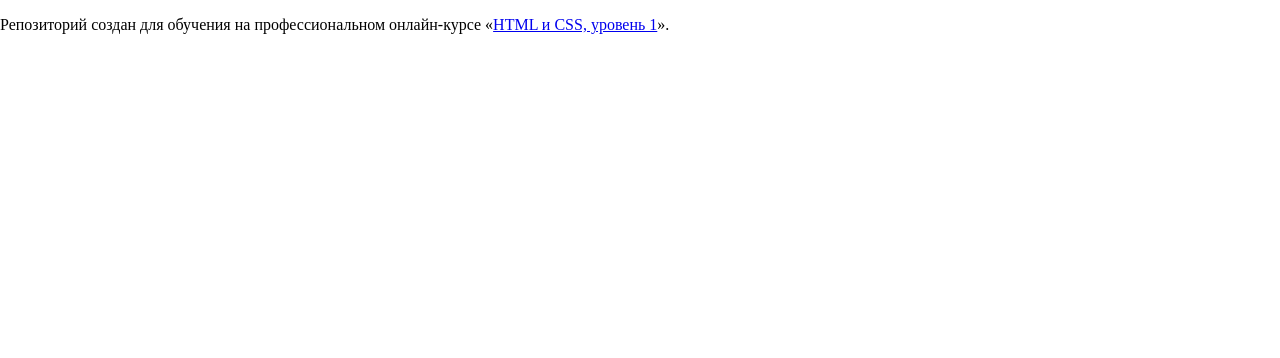
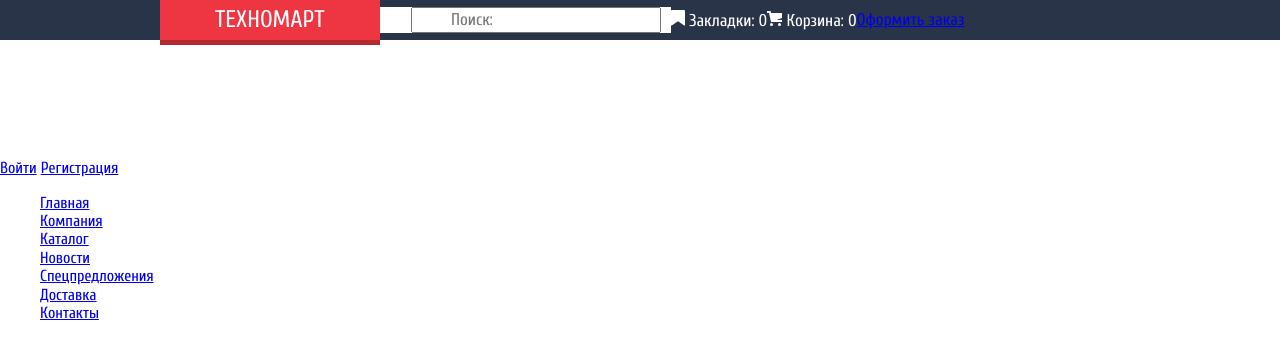
Before and after one commit to yarymvsarge/technomart, a plain HTML site: page index.html in a window 1280 px wide. Drawn offline with Linux system fonts and the light colour scheme; files whose address does not match are found by name.

Commit message:
Start header

```diff
--- a/css/fonts.css
+++ b/css/fonts.css
@@ -1,37 +1,37 @@
 @font-face {
-  font-family: 'cuprum';
+  font-family: 'Cuprum';
   src: url('../fonts/cuprum.woff') format('woff'),
   url('../fonts/cuprum.woff2') format('woff2');
   font-weight: 400;
 }
 @font-face {
-  font-family: 'cuprum';
+  font-family: 'Cuprum';
   src: url('../fonts/cuprumitalic.woff') format('woff'),
   url('../fonts/cuprumitalic.woff2') format('woff2');
   font-weight: 400;
   font-style: italic;
 }
 @font-face {
-  font-family: 'cuprum';
+  font-family: 'Cuprum';
   src: url('../fonts/cuprumbold.woff') format('woff'),
   url('../fonts/cuprumbold.woff2') format('woff2');
   font-weight: 700;
 }
 @font-face {
-  font-family: 'cuprum';
+  font-family: 'Cuprum';
   src: url('../fonts/cuprumbolditalic.woff') format('woff'),
   url('../fonts/cuprumbolditalic.woff2') format('woff2');
   font-weight: 700;
   font-style: italic;
 }
 @font-face {
-  font-family: 'pt-sans';
+  font-family: 'Pt-sans';
   src: url('../fonts/ptsans.woff') format('woff'),
   url('../fonts/ptsans.woff2') format('woff2');
   font-weight: 400;
 }
 @font-face {
-  font-family: 'pt-sans';
+  font-family: 'Pt-sans';
   src: url('../fonts/ptsansbold.woff') format('woff'),
   url('../fonts/ptsansbold.woff2') format('woff2');
   font-weight: 700;
--- /dev/null
+++ b/css/main.css
@@ -0,0 +1,56 @@
+html, body {
+  margin: 0;
+  padding: 0;
+  color: #FFFFFF;
+  font-family: 'Cuprum', Arial, sans-serif;
+}
+
+.container {
+  max-width: 960px;
+  padding: 0 10px;
+  margin: 0 auto;
+}
+
+.page-header__goods-info {
+  background-color: #293449;
+}
+
+.goods-header-info {
+  display: flex;
+  align-items: center;
+  font-size: 17px;
+  line-height: 18px;
+}
+
+.logo {
+  padding: 8px 55px;
+  background-color: #ee3643;
+  box-shadow: 0 5px 0 0 #b52933;
+}
+
+.logo span {
+  font-size: 24px;
+  line-height: 24px;
+  color: #FFFFFF;
+  text-transform: uppercase;
+}
+
+.goods-header-info__search {
+  display: flex;
+  align-items: center;
+}
+
+.goods-header-info__search label {
+  padding: 0 10px;
+  background-color: #fff;
+}
+
+.goods-header-info__search input {
+  padding-left: 38px;
+  width: 250px;
+  box-sizing: border-box;
+}
+
+.goods-header-info__action {
+  display: block;
+}
--- a/index.html
+++ b/index.html
@@ -4,10 +4,71 @@
   <meta charset="utf-8">
   <link rel="stylesheet" href="css/normalize.css">
   <link rel="stylesheet" href="css/fonts.css">
+  <link rel="stylesheet" href="css/main.css">
   <title>HTML Academy: Техномарт</title>
 </head>
 <body>
-<p>Репозиторий создан для обучения на профессиональном онлайн‑курсе «<a href="https://htmlacademy.ru/intensive/htmlcss">HTML
-  и CSS, уровень 1</a>».</p>
+<header class="page-header">
+  <section class="page-header__goods-info">
+    <div class="goods-header-info container">
+      <div class="logo">
+        <span>Техномарт</span>
+      </div>
+      <form class="goods-header-info__search" action="#" method="get">
+        <label>
+          <span>
+            <svg xmlns="http://www.w3.org/2000/svg" width="17" height="17" viewBox="0 0 17 17">
+              <path fill="#ffffff" d="M17 15.586l-3.542-3.542A7.465 7.465 0 0 0 15 7.5 7.5 7.5 0 1 0 7.5 15c1.71 0 3.282-.579 4.544-1.542L15.586 17 17 15.586zM2 7.5C2 4.467 4.467 2 7.5 2 10.532 2 13 4.467 13 7.5c0 3.032-2.468 5.5-5.5 5.5A5.506 5.506 0 0 1 2 7.5z"></path>
+            </svg>
+          </span>
+          <input type="search" placeholder="Поиск:">
+        </label>
+      </form>
+      <a class="goods-header-info__action goods-header-info__action--bookmarks">
+        <span class="goods-header-info__action-icon">
+          <svg xmlns="http://www.w3.org/2000/svg" width="14" height="16" viewBox="0 0 14 16">
+            <path fill="#ffffff" d="M14 15c0 .55-.368.741-.818.426l-5.363-3.765c-.45-.315-1.187-.315-1.637 0L.818 15.426C.368 15.741 0 15.55 0 15V1c0-.55.45-1 1-1h12c.55 0 1 .45 1 1v14z"></path>
+          </svg>
+        </span>
+        <span class="goods-header-info__action-title">Закладки: 0</span>
+      </a>
+      <a class="goods-header-info__action goods-header-info__action--cart">
+        <span class="goods-header-info__action-icon">
+          <svg xmlns="http://www.w3.org/2000/svg" width="15" height="15" viewBox="0 0 15 15">
+            <circle fill="#ffffff" cx="4.5" cy="13.5" r="1.5"/>
+            <circle fill="#ffffff" cx="12.5" cy="13.5" r="1.5"/>
+            <path fill="#ffffff" d="M15 2H4.07l-.422-2H0v2h2.031l1.985 9H15V9H9.441L15 6.951z"/>
+          </svg>
+        </span>
+        <span class="goods-header-info__action-title">Корзина: 0</span>
+      </a>
+      <a href="#" class="page-header__make-order">Оформить заказ</a>
+    </div>
+  </section>
+  <section class="page-header__info">
+    <p>Интернет-магазин
+      строительных материалов
+      и инструментов для ремонта</p>
+    <div class="page-header__contacts">
+      <p class="phone">+7 (812) 555-05-55</p>
+      <p class="address">г. Санкт-Петербург, ул. Б. Конюшенная, д. 19/8</p>
+    </div>
+    <div class="page-header__user-actions">
+      <a href="#" class="page-header__user-action page-header__user-action--login">Войти</a>
+      <a href="#" class="page-header__user-action page-header__user-action--sign-up">Регистрация</a>
+    </div>
+  </section>
+  <nav class="page-header__nav main-nav">
+    <ul class="main-nav__list">
+      <li><a href="#" class="main-nav__link">Главная</a></li>
+      <li><a href="#" class="main-nav__link">Компания</a></li>
+      <li><a href="#" class="main-nav__link">Каталог</a></li>
+      <li><a href="#" class="main-nav__link">Новости</a></li>
+      <li><a href="#" class="main-nav__link">Спецпредложения</a></li>
+      <li><a href="#" class="main-nav__link">Доставка</a></li>
+      <li><a href="#" class="main-nav__link">Контакты</a></li>
+    </ul>
+  </nav>
+</header>
 </body>
 </html>
```
